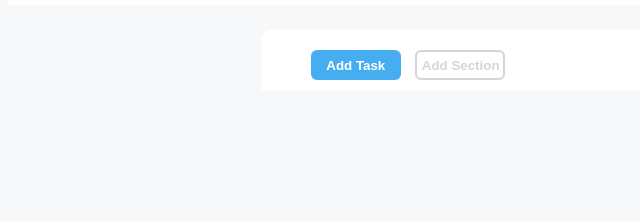
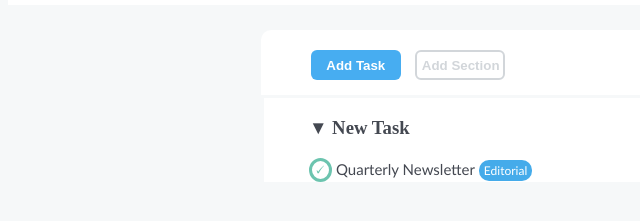
Before and after one commit to Miyka96/html-css-toboolist, a plain HTML site: page index.html in a window 1280 px wide. Shown: the part 73-294 px from the top of the page, without its empty margins (0-640 px from the left). Drawn offline with Linux system fonts and the light colour scheme.

Commit message:
created buttons and firsts items (main content)

```diff
--- a/index.html
+++ b/index.html
@@ -12,12 +12,19 @@
         <img src="img/Logo.png" alt="">
         <h1>Toboolist</h1>
     </header>
+
     <main class="container1">
         <div id="buttonscontainer">
             <input type="button" value="Add Task" id="button1">
             <input type="button" value="Add Section" id="button2">
         </div>
         <div class="maincontainer">
+            <div>
+                <h3> &#9660; New Task</h3>
+                <div class="checkmark">&#128504;</div>
+                <span>Quarterly Newsletter</span>
+                <span class="bluebuttons">Editorial</span>
+            </div>
 
 
         </div>
--- a/style.css
+++ b/style.css
@@ -52,6 +52,42 @@ header>img{
     margin-bottom: 10px;
 }
 .maincontainer{
+    margin-top: 5px;
     margin-bottom: 2px;
-    border-radius: 8px;
+    border-style: solid;
+    border-color:#f6f8f9;
 }
+div>h3{
+    padding-left: 6%;
+    color: #444851;
+}
+.checkmark{
+    display: inline-block;
+    height: 15px;
+    width: 15px;
+    border-radius: 50%;
+    border-style: solid;
+    border-color: #6cc4af;
+    color: #6cc4af;
+    margin-left: 6%;
+    padding-left: 2px;
+    padding-bottom: 3px;
+}
+span{
+    color: #444851;
+    font-size: 15px;
+    font-weight: 500;
+    font-family: 'Trebuchet MS', 'Lucida Sans Unicode', 'Lucida Grande', 'Lucida Sans', Arial, sans-serif;
+}
+.bluebuttons{
+    background-color: #45abea;
+    width: 30px;
+    height: 10px;
+    color: white;
+    font-size: 12px;
+    border-radius: 10px;
+    padding-left: 5px;
+    padding-right: 5px;
+    padding-top: 3px;
+    padding-bottom: 3px;
+}
```
